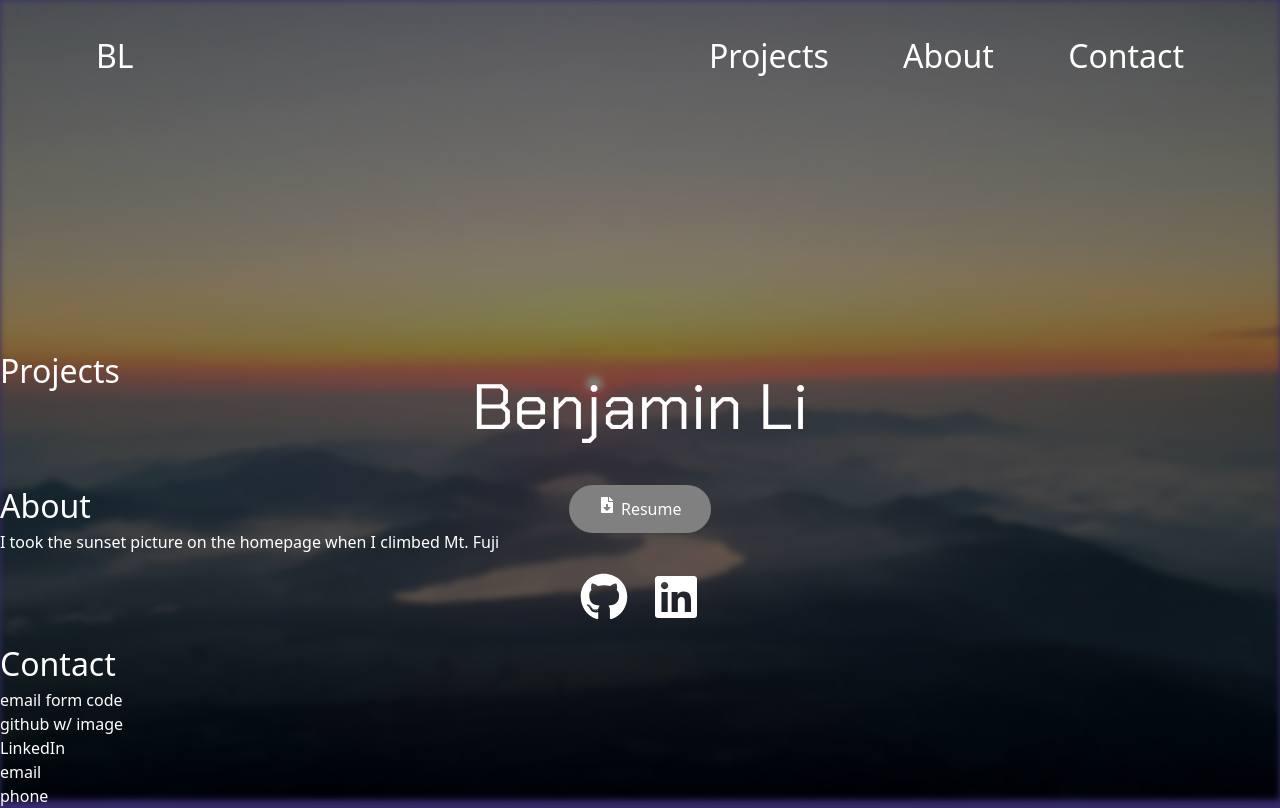
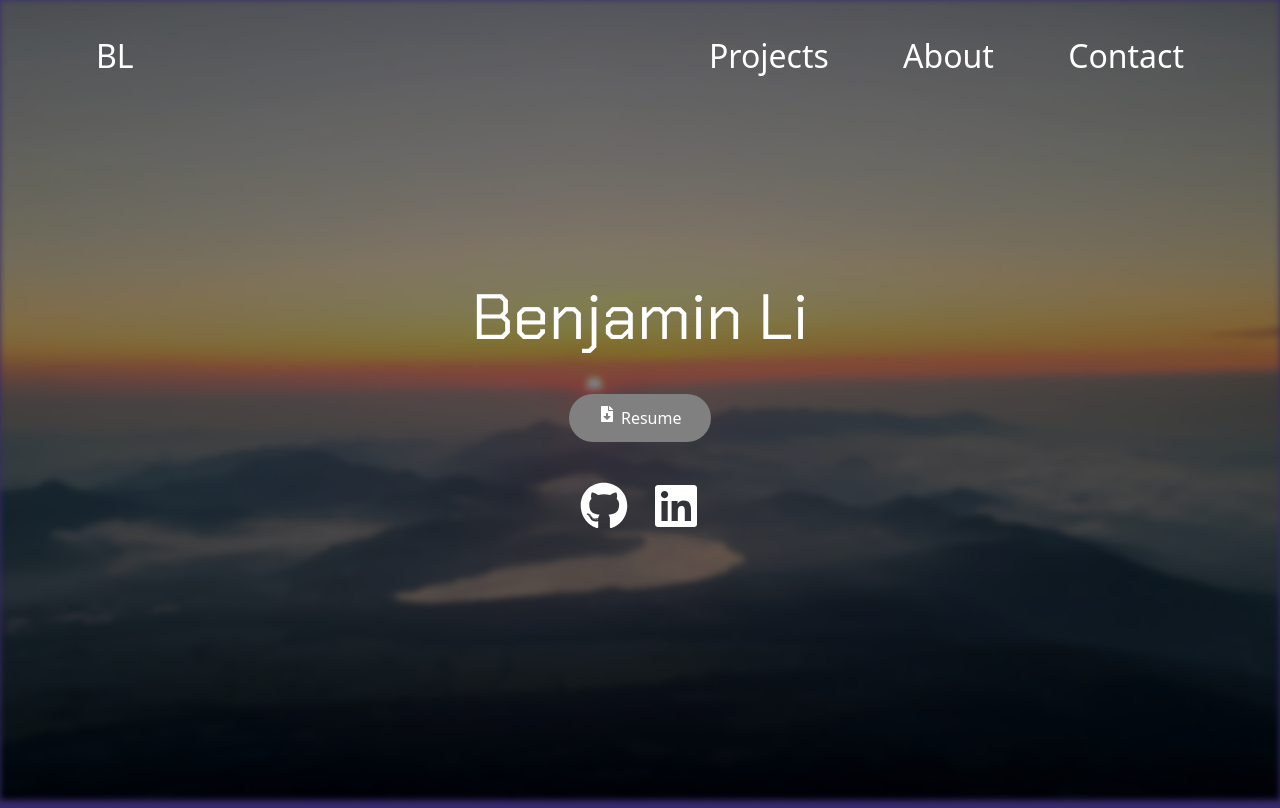
Before and after one commit to benkyli/portfolio, a React (Vite) app: page / in a window 1280 px wide. Shown: the top 808 px of the page. Built offline with nearby package versions, Linux system fonts and the light colour scheme.

Commit message:
separated sections from hero and added section navigation

```diff
--- a/src/About.jsx
+++ b/src/About.jsx
@@ -1,6 +1,6 @@
 export default function About() {
     return (
-        <div>
+        <div id='about' className='section'>
             <div className='heading'>About</div>
             <p>I took the sunset picture on the homepage when I climbed Mt. Fuji</p>
         </div>
--- a/src/Contact.jsx
+++ b/src/Contact.jsx
@@ -1,6 +1,6 @@
 export default function Contact() {
     return (
-        <div>
+        <div id='contact' className='section'>
             <h2 className='heading'>Contact</h2>
             <div>
                 email form code
--- a/src/Header.jsx
+++ b/src/Header.jsx
@@ -12,7 +12,7 @@ export default function Header() {
     return (
         <div>
             <nav id='navbar'>
-                <a id='home' href='#index'>BL</a>
+                <a id='home' href='/'>BL</a>
                 <div id='navbarItems' className={isOpen ? 'navbarItems active' : 'navbarItems'}>
                     <a href='#projects'>Projects</a>
                     <a href='#about'>About</a>
--- a/src/Projects.jsx
+++ b/src/Projects.jsx
@@ -1,5 +1,7 @@
 export default function Projects() {
     return (
-        <h2 className='heading'>Projects</h2>
+        <div id='projects' className='section'>
+            <h2 className='heading'>Projects</h2>
+        </div>
     )
 }
--- a/src/css/index.css
+++ b/src/css/index.css
@@ -20,9 +20,9 @@ body {
 
 .hero {
     overflow: auto;
-    position: relative;
+    position: static;
+    height: 100vh;
     top: 45vh;
-
     display: flex;
     align-items: center;
     place-content: center;
@@ -60,9 +60,15 @@ body {
     border-radius: 30px;
 }
 
+.section {
+    position: relative;
+}
+
 .heading {
     font-size: 2em;
     margin-top: 2.7em;
+    padding: 2em;
+    margin: 2em;
 }
 
 #navbar {
```
